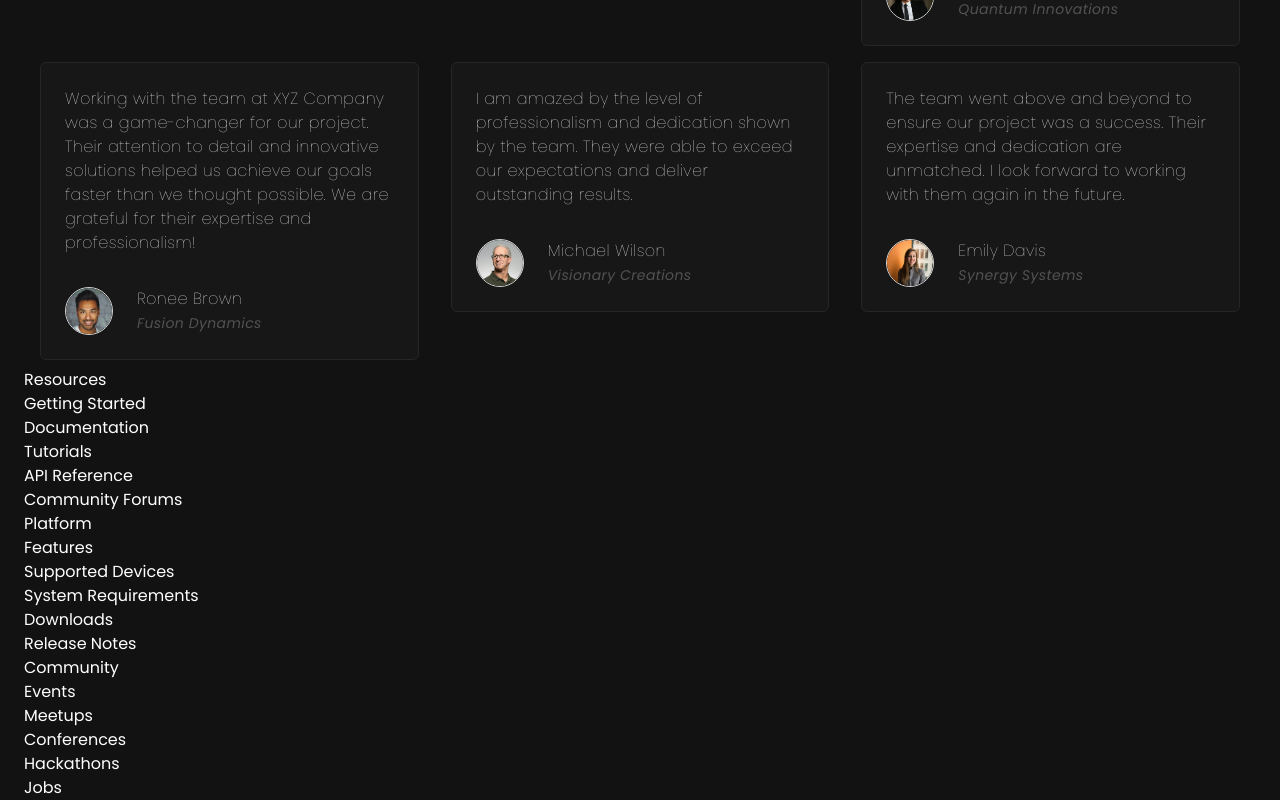
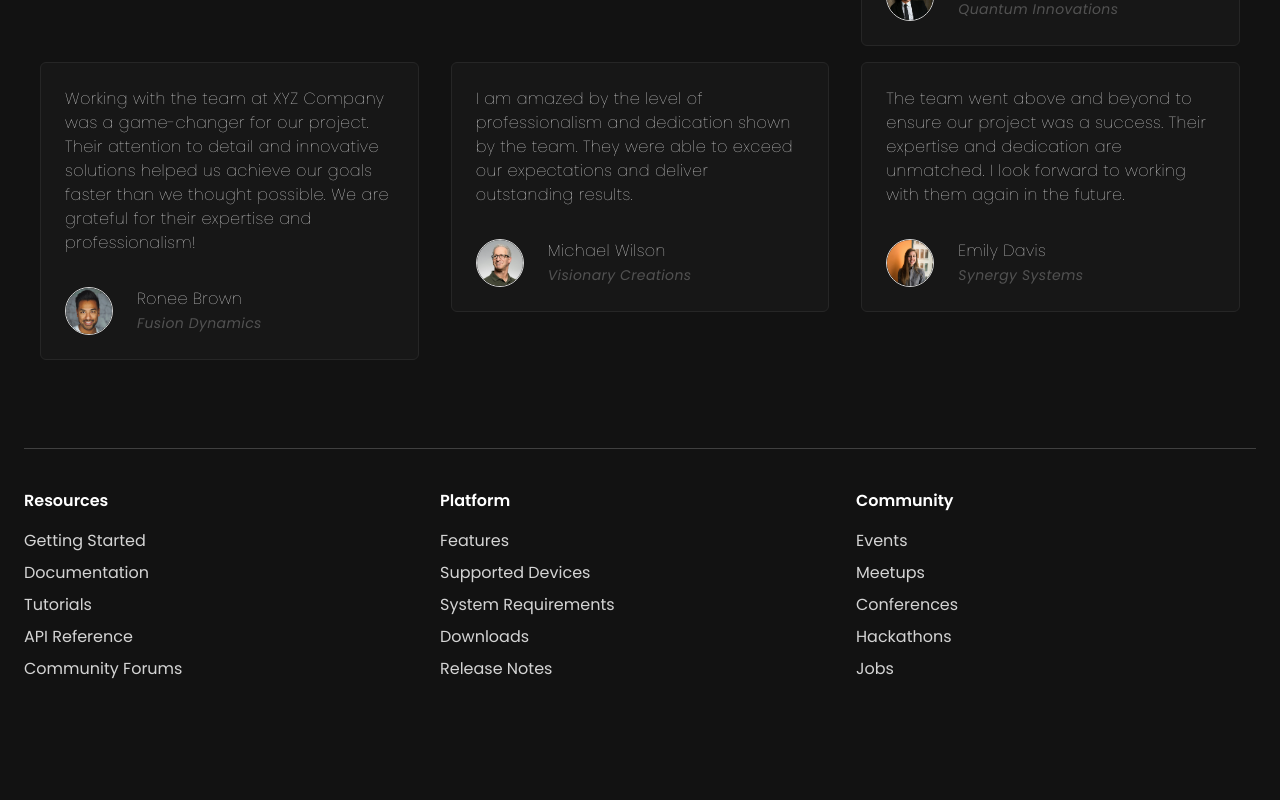
Before and after one commit to wacho91/visualizador, a React (Vite) app: page / in a window 1280 px wide. Shown: the part 3653-4453 px from the top of the page. After the commit the page ends 4374 px from the top, so only its background shows below. Built offline with nearby package versions, Linux system fonts and the light colour scheme.

Commit message:
Footer component complete

```diff
--- a/src/components/Footer.jsx
+++ b/src/components/Footer.jsx
@@ -2,15 +2,16 @@ import { communityLinks, platformLinks, resourcesLinks } from "../constants"
 
 const Footer = () => {
   return (
-    <footer>
-        <div>
+    <footer className="mt-20 border-t py-10 border-neutral-700">
+        <div className="grid grid-cols-2 lg:grid-cols-3 gap-4">
             <div>
-                <h3>Resources</h3>
-                <ul>
+                <h3 className="text-md font-semibold mb-4">Resources</h3>
+                <ul className="space-y-2">
                     {resourcesLinks.map((Link, index) => (
                         <li key={index}>
                             <a
                                 href={Link.href}
+                                className="text-neutral-300 hover:text-white"
                             >
                                 {Link.text}
                             </a>
@@ -19,12 +20,13 @@ const Footer = () => {
                 </ul>
             </div>
             <div>
-                <h3>Platform</h3>
-                <ul>
+                <h3 className="text-md font-semibold mb-4">Platform</h3>
+                <ul className="space-y-2">
                     {platformLinks.map((link, index) => (
                         <li key={index}>
                             <a
                                 href={link.href}
+                                className="text-neutral-300 hover:text-white"
                             >
                                 {link.text}
                             </a>
@@ -33,14 +35,16 @@ const Footer = () => {
                 </ul>
             </div>
             <div>
-                <h3>Community</h3>
-                <ul>
+                <h3 className="text-md font-semibold mb-4">Community</h3>
+                <ul className="space-y-2">
                     {communityLinks.map((link, index) => (
                         <li key={index}>
                             <a
                                 href={link.href}
+                                className="text-neutral-300 hover:text-white"
                             >
                                 {link.text}
+
                             </a>
                         </li>
                     ))}
```
